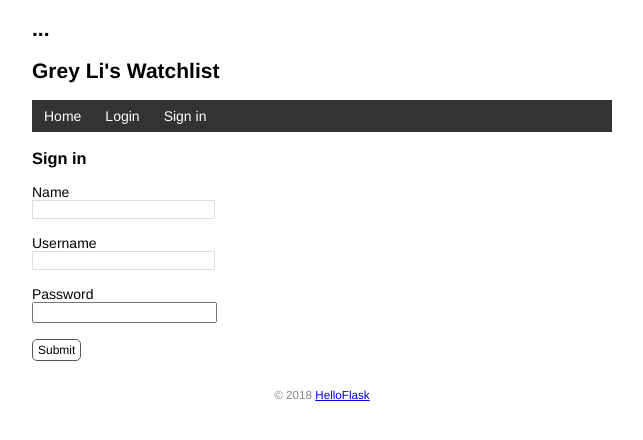
After one commit to MmtaI/flask_learn, a Flask app: page /sign_in.html in a window 1280 px wide. The commit adds this page. Shown: the top 440 px of the page, without its empty margins (318-961 px from the left). Run offline with Flask 2, Linux system fonts and the light colour scheme; tables that the repository leaves empty hold one stand-in row (values such as "Sample post").

Commit message:
kali_chonggou_zhuce

```diff
--- a/flask_project/__init__.py
+++ b/flask_project/__init__.py
@@ -4,10 +4,10 @@
 from importlib import reload
 from flask import Flask
 from flask_sqlalchemy import SQLAlchemy
-from flask_login import LoginManager
+from flask_login import LoginManager, current_user
 import sys
-reload(sys)
-sys.setdefaultencoding('utf-8')
+# reload(sys)
+# sys.setdefaultencoding('utf-8')
 
 
 # WIN = sys.platform.startswith('win')   # sqlite数据库
@@ -36,8 +36,12 @@ def load_user(user_id):  # 创建用户加载回调函数，接受用户 ID 作
 @app.context_processor  # 定义了自动引入的变量user，往后的页面都会自动带上user这个参数
 def inject_user():
     from flask_project.models import User
-    user = User.query.first()
-    return dict(user=user)
+    if not current_user.is_authenticated:
+        user = User.query.first()
+        return dict(user=user)
+    else:
+        user = User.query.filter_by(username=current_user.username).first()
+        return dict(user=user)
 
 
 from flask_project import views, errors, command
--- a/flask_project/models.py
+++ b/flask_project/models.py
@@ -13,6 +13,7 @@ class User(db.Model, UserMixin):  # 表名将会是 user（自动生成，小写
 
     def set_password(self, password):  # 用来设置密码的方法，接受密码作为参数
         self.password = generate_password_hash(password)  # 将生成的密码保持到对应字段
+        return self.password
 
     def validate_password(self, pwd):  # 用于验证密码的方法，接受密码作为参数
         return check_password_hash(self.password, pwd)  # 返回布尔值
@@ -22,3 +23,4 @@ class Movie(db.Model):
     id = db.Column(db.Integer, primary_key=True)  # 主键
     title = db.Column(db.String(60), primary_key=False)  # 电影标题
     year = db.Column(db.String(4), primary_key=False)  # 电影年份
+    user_id = db.Column(db.Integer, primary_key=False)
--- a/flask_project/templates/base.html
+++ b/flask_project/templates/base.html
@@ -1,5 +1,5 @@
 <!DOCTYPE html>
-<html lang="en">
+<html lang="zh">
 <head>
     {% block head %}
     <meta charset="utf-8">
@@ -17,7 +17,11 @@
     <h2>...</h2>
     <h2>
 <!--        <img alt="Avatar" class="avatar" src="{{ url_for('static', filename='images/avatar.png') }}">-->
-        {{ user.name }}'s Watchlist
+        {% if current_user.is_authenticated %}
+            {{ user.name }}'s Watchlist
+        {% else %}
+            Grey Li's Watchlist
+        {% endif %}
     </h2>
     <nav>
         <ul>
@@ -27,12 +31,13 @@
                 <li><a href="{{ url_for('logout') }}">Logout</a></li>
             {% else %}
                 <li><a href="{{ url_for('login') }}">Login</a></li>
+                <li><a href="{{ url_for('sign_in') }}">Sign in</a></li>
             {% endif %}
         </ul>
     </nav>
     {% block content %}{% endblock %}
     <footer>
-        <small>&copy; 2018 <a href="http://helloflask.com/tutorial">HelloFlask</a></small>
+        <small>&copy; 2018 <a href="www.cwgeek.cn">HelloFlask</a></small>
 	</footer>
 </body>
 </html>
--- a/flask_project/templates/index.html
+++ b/flask_project/templates/index.html
@@ -6,7 +6,7 @@
     {% for movie in movies %}
     <li>{{ movie.title }} - {{ movie.year }}
         <span class="float-right">
-            <a class="imdb" href="https://www.imdb.com/find?q={{ movie.title }}" target="_blank" title="Find this movie on IMDb">IMDb</a>
+            <a class="imdb" href="https://www.baidu.com/s?wd={{ movie.title }}" target="_blank" title="Find this movie on IMDb">IMDb</a>
         </span>
         <span class="float-right">
             <a class="btn" href="{{ url_for('edit', movie_id=movie.id) }}">Edit</a>
--- /dev/null
+++ b/flask_project/templates/sign_in.html
@@ -0,0 +1,15 @@
+{% extends 'base.html' %}
+
+{% block content %}
+<h3>Sign in</h3>
+<form method="post">
+    Name<br>
+    <input type="text" name="name" required><br><br>
+    Username<br>
+    <input type="text" name="username" required><br><br>
+    Password<br>
+    <!-- 密码输入框的 type 属性使用 password，会将输入值显示为圆点 -->
+    <input type="password" name="password" required><br><br>
+    <input class="btn" type="submit" name="submit" value="Submit">
+</form>
+{% endblock %}
--- a/flask_project/views.py
+++ b/flask_project/views.py
@@ -16,12 +16,15 @@ def index():
         if not title1 or not year1 or len(year1) > 4 or len(title1) > 60:
             flash('输入有误')  # 显示错误提示
             return redirect(url_for('index'))  # 重定向回主页
-        movie = Movie(title=title1, year=year1)
+        movie = Movie(title=title1, year=year1, user_id=current_user.id)
         db.session.add(movie)
         db.session.commit()
         flash('添加成功')
         return redirect(url_for('index'))
-    movies = Movie.query.all()
+    if not current_user.is_authenticated:
+        movies = Movie.query.all()
+    else:
+        movies = Movie.query.filter_by(user_id=current_user.id).all()
     return render_template('index.html', movies=movies)
 
 
@@ -61,13 +64,16 @@ def login():
         if not username or not password:
             flash('用户名或密码不可为空')
             return redirect(url_for('login'))
-        user = User.query.first()
-        if user.username == username and user.validate_password(password):
+        user = User.query.filter_by(username=username).first()
+        if user is None:
+            flash('用户名错误')
+            return redirect(url_for('login'))
+        elif user.validate_password(password):
             login_user(user)
             flash('登录成功')
             return redirect(url_for('index'))
         else:
-            flash('用户名或密码错误')
+            flash('密码错误')
             return redirect(url_for('login'))
     return render_template('login.html')
 
@@ -99,5 +105,32 @@ def settings():
     return render_template('setting.html')
 
 
+@app.route('/sign_in.html', methods=['GET', 'POST'])
+def sign_in():
+    if request.method == 'POST':
+        name = request.form.get('name')
+        username = request.form.get('username')
+        pwd = request.form.get('password')
+        print(pwd)
+        if not name or len(name) > 20 or len(name) < 5:
+            flash('Wrong name')
+            return redirect(url_for('sign_in'))
+        elif not username or len(username) > 20:
+            flash('Wrong username')
+            return redirect(url_for('sign_in'))
+        elif not pwd or len(pwd) > 20 or len(pwd) < 5:
+            flash('Wrong password')
+            return redirect(url_for('sign_in'))
+        else:
+            pwd = User().set_password(password=pwd)  # 设置密码
+            print(pwd)
+            user = User(username=username, password=pwd, name=name)
+            db.session.add(user)
+            db.session.commit()
+            flash('registered successfully ')
+            return redirect(url_for('login'))
+    return render_template('sign_in.html')
+
+
 if __name__ == '__main__':
     pass
```
Also changed, not shown: flask_project/command.py (+12 -12 lines).
